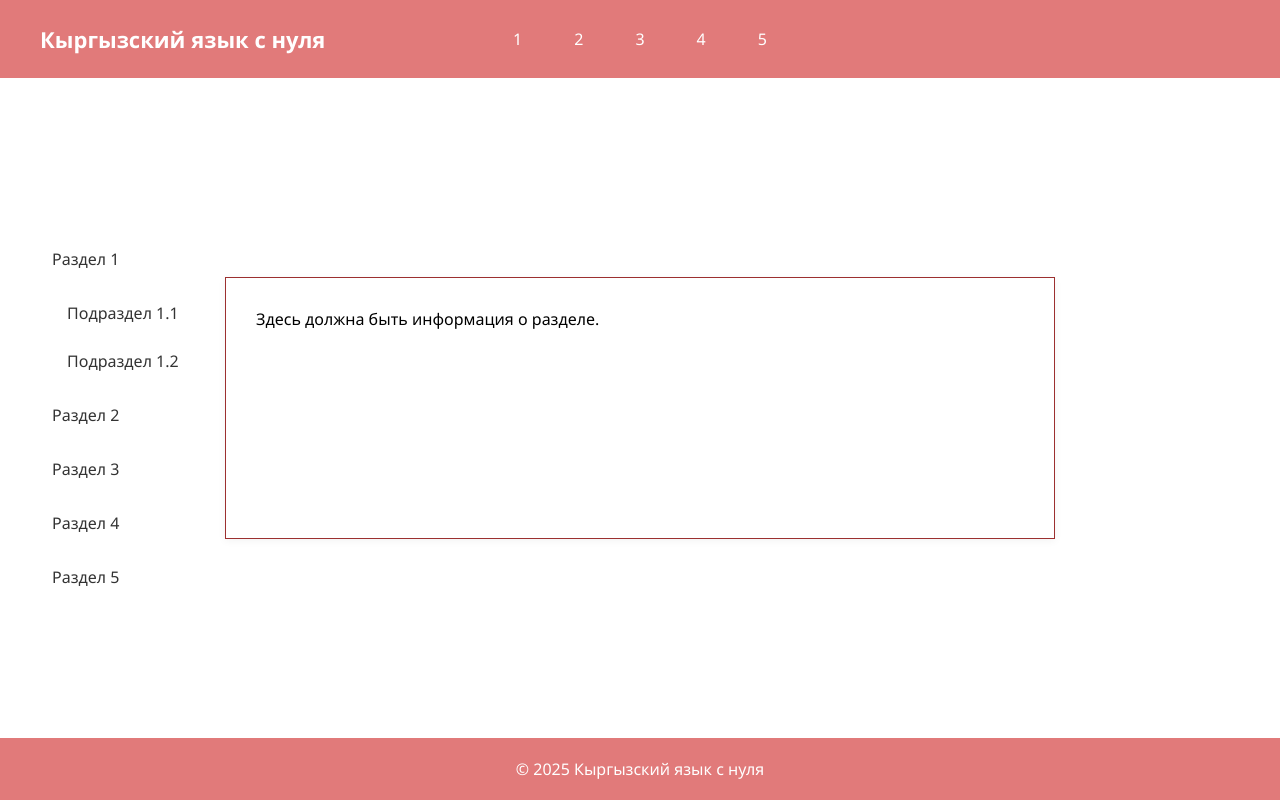
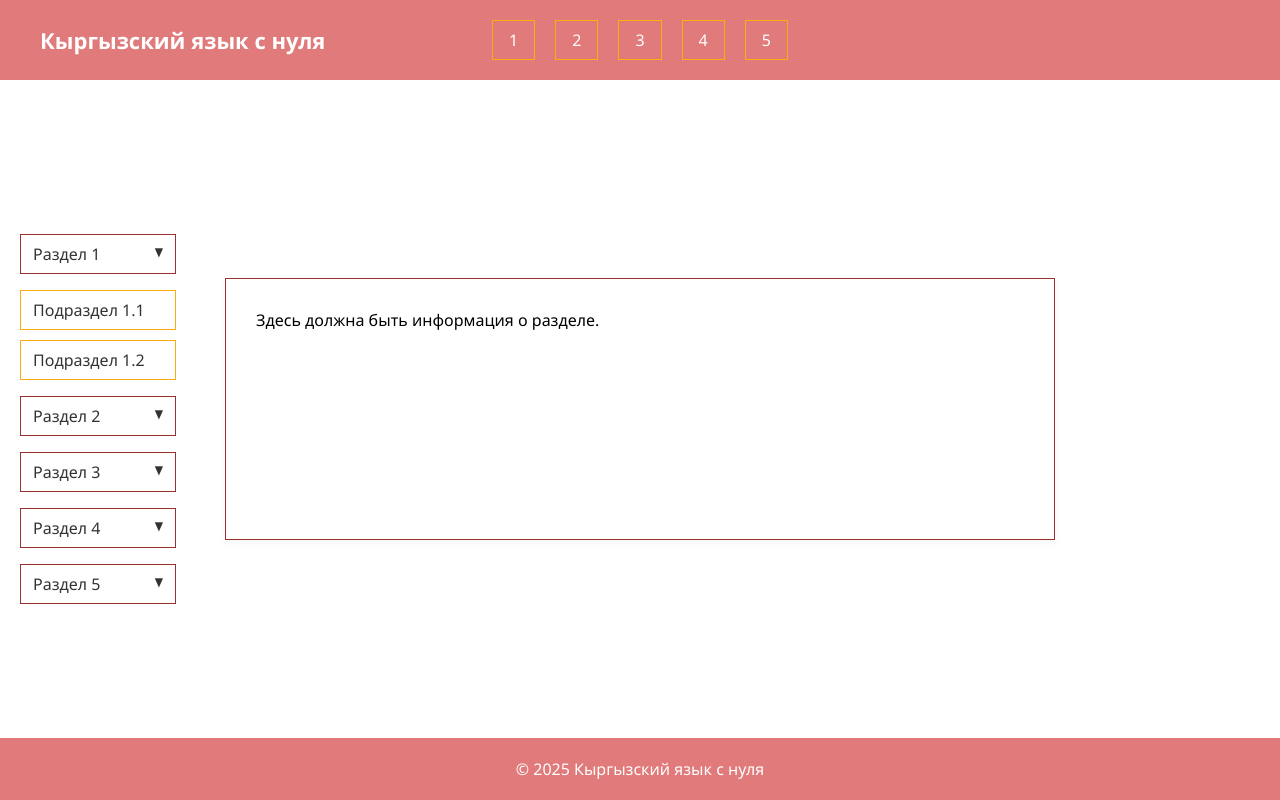
Before and after one commit to ArtemiosTLN/KyrgyzLangWebsite, a plain HTML site: page main.html in a window 1280 px wide. Both pictures are taken after a click on the item "Раздел 1". Drawn offline with Linux system fonts and the light colour scheme.

Commit message:
Improved overall design of the website

```diff
--- a/side_menu.js
+++ b/side_menu.js
@@ -1,12 +1,19 @@
-document.querySelectorAll('nav ul > li').forEach(function(li) {
-    li.addEventListener('click', function() {
+document.querySelectorAll('.side_menu ul > li').forEach(function(li) {
+    li.addEventListener('click', function(e) {
+        // Предотвращаем всплытие, чтобы вложенные клики не мешали
+        e.stopPropagation();
+
         var submenu = li.querySelector('.side_submenu');
-        if (submenu) {
-            if (submenu.style.display === 'block') {
-                submenu.style.display = 'none';
-            } else {
-                submenu.style.display = 'block';
-            }
+        var isOpen = submenu && submenu.style.display === 'block';
+
+        // Закрываем все подменю
+        document.querySelectorAll('.side_submenu').forEach(function(sub) {
+            sub.style.display = 'none';
+        });
+
+        // Если текущее было закрыто — открываем, если открыто — оставляем закрытым
+        if (submenu && !isOpen) {
+            submenu.style.display = 'block';
         }
     });
 });
--- a/style.css
+++ b/style.css
@@ -42,6 +42,7 @@ header .menu_main_button {
     color: #fff;
     padding: 8px 16px;
     display: block;
+    border: #fdab13 1px solid;
 }
 header .menu_main_button:hover {
     background: #9c3030;
@@ -85,9 +86,10 @@ main {
 }
 .side_menu {
     position: absolute;
-    left: 40px;
+    left: 20px;
     height: calc(100% - 100px);
     padding-top: 20px;
+    cursor: pointer;
 }
 .side_menu ul {
     list-style: none;
@@ -97,16 +99,34 @@ main {
 .side_menu li {
     margin-bottom: 10px;
 }
+.side_menu li > p {
+    display: flex;
+    justify-content: space-between;
+}
+
+.side_menu li > p::after {
+    content: "▼";
+    font-size: 12px;
+    color: #333;
+    margin-left: 8px;
+}
 .side_menu a, .side_menu p {
     text-decoration: none;
     color: #333;
     padding: 8px 12px;
     display: block;
+    width: 130px;
+}
+.side_menu p {
+    border: #9c3030 1px solid;
 }
 .side_menu a:hover, .side_menu p:hover {
     background: #eee;
 }
-.side_menu ul ul {
+.side_submenu {
+    user-select: none;
     display: none;
-    margin-left: 15px;
 }
+.side_submenu a {
+    border: #fdab13 1px solid;
+}
```
